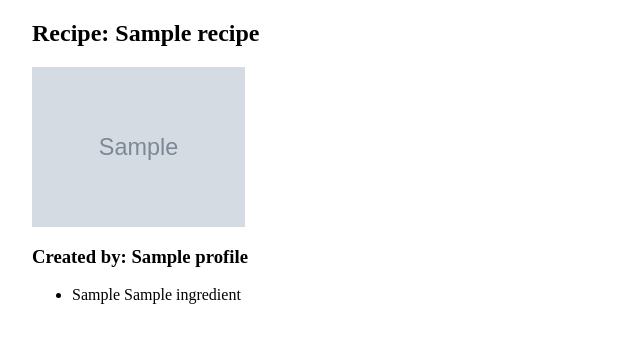
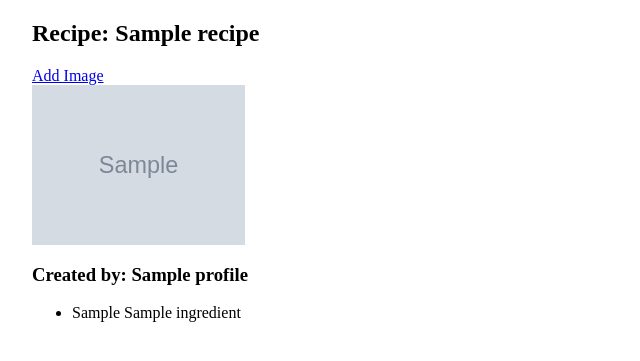
Before and after one commit to TwilightDC02/recipebook-DelaCruz-JustinBon, a Django app: page /ledger/recipe/1 in a window 1280 px wide. Shown: the part 56-417 px from the top of the page, without its empty margins (0-640 px from the left). Run offline with Django 5.2, Linux system fonts and the light colour scheme; a user stored in the database is signed in; tables that the repository leaves empty hold one stand-in row (values such as "Sample post"); grey boxes marked "Sample" are stand-in pictures.

Commit message:
Added link to add image page.

```diff
--- a/ledger/templates/recipe.html
+++ b/ledger/templates/recipe.html
@@ -3,6 +3,7 @@
 {% block title %} Recipe Book : {{recipe.name}} {% endblock %}
 {% block content %}
     <h2> Recipe: {{recipe.name}} </h2>
+    <a href="{% url 'ledger:add_image' recipe.id %}">Add Image</a>
     <div class="recipe-images">
         {% for image in recipe.images.all %}
         <img src="{{image.image.url}}" alt="{{image.description}}">
```
